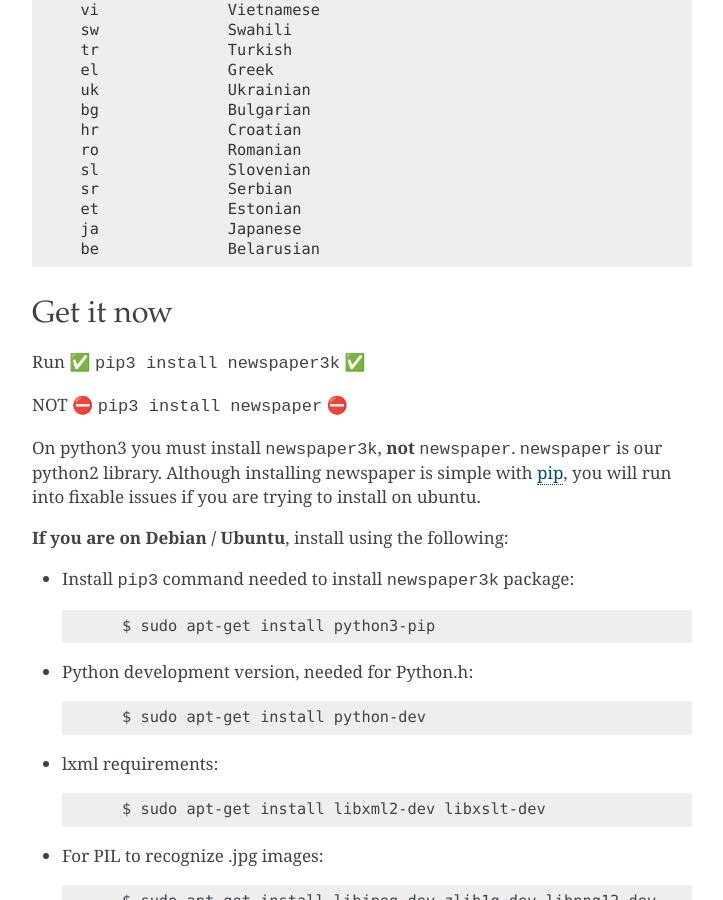
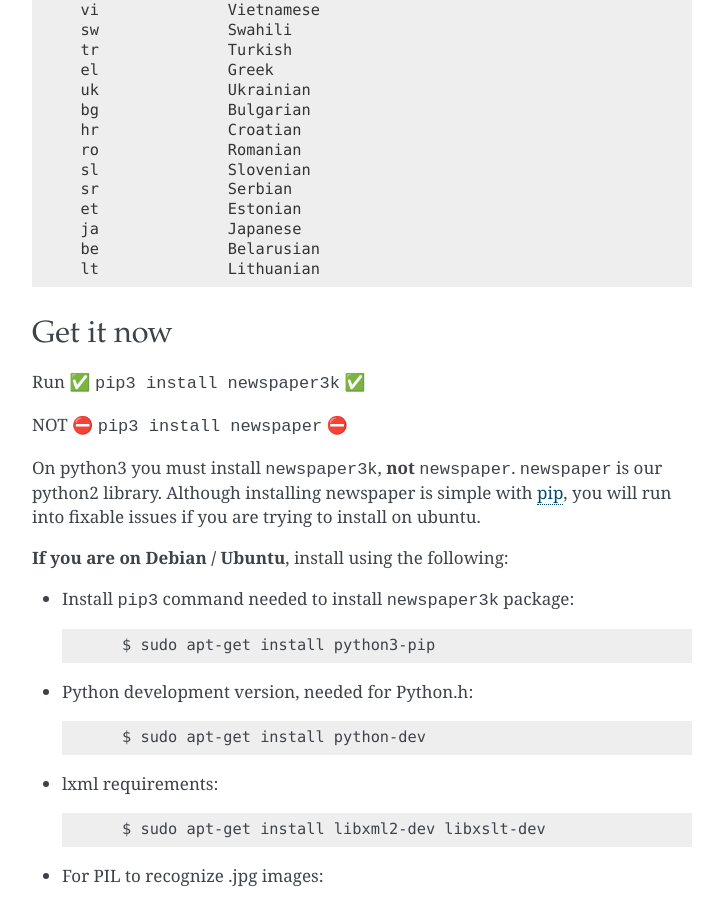
Before and after one commit to codelucas/newspaper, a Sphinx documentation site: the page built from docs/index.rst, in a window 1280 px wide and 900 px high, scrolled down 3851 px. Shown: the whole window, without its empty margins (388-1111 px from the left). Built offline with Sphinx 7.4.7, drawn with Linux system fonts in a browser that asks for light colours.

Commit message:
Adding lithuanian language support (#639)

```diff
--- a/README.rst
+++ b/README.rst
@@ -225,6 +225,7 @@
       et              Estonian
       ja              Japanese
       be              Belarusian
+      lt              Lithuanian
 
 
 Get it now
--- a/docs/index.rst
+++ b/docs/index.rst
@@ -226,6 +226,7 @@
       et              Estonian
       ja              Japanese
       be              Belarusian
+      lt              Lithuanian
 
 
 Get it now
--- a/docs/user_guide/quickstart.rst
+++ b/docs/user_guide/quickstart.rst
@@ -271,3 +271,4 @@
       et              Estonian
       ja              Japanese
       be              Belarusian
+      lt              Lithuanian
```
Also changed, not shown: 2 other files.
